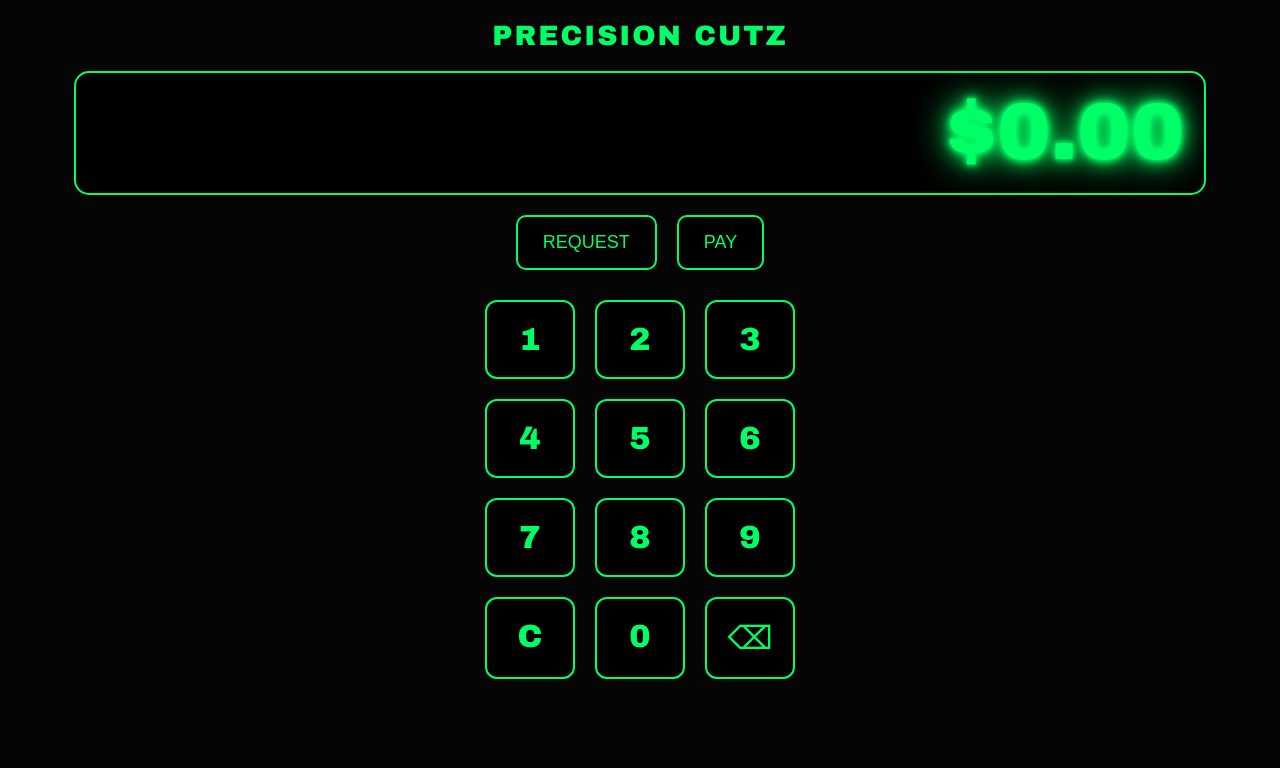
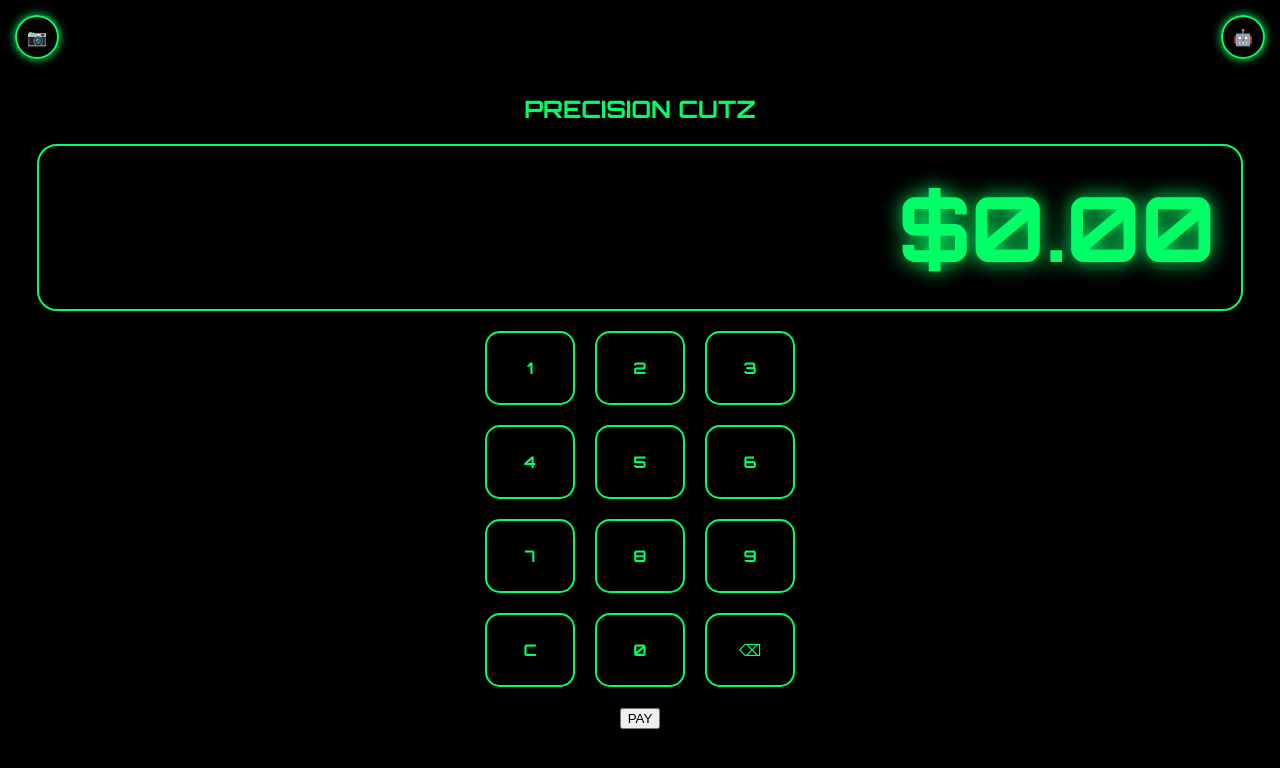
Before and after one commit to outtasight4l/precisioncutz-payments, a website: page index.html in a window 1280 px wide. Drawn offline with Linux system fonts and the light colour scheme.

Commit message:
Update index.html

```diff
--- a/index.html
+++ b/index.html
@@ -2,104 +2,85 @@
 <html>
 <head>
 <meta name="viewport" content="width=device-width, initial-scale=1.0">
-<title>Precision Cutz POS</title>
+
+<link rel="manifest" href="manifest.json">
+<meta name="theme-color" content="#00ff66">
+
+<link href="https://fonts.googleapis.com/css2?family=Orbitron:wght@700;900&display=swap" rel="stylesheet">
+
+<title>Precision Cutz Terminal</title>
 
 <style>
 body {
-  margin: 0;
-  background: #050505;
-  font-family: 'Arial Black', sans-serif;
-  color: #00ff66;
-  text-align: center;
+  margin:0;
+  background:#000;
+  font-family:'Orbitron',sans-serif;
+  color:#00ff66;
+  text-align:center;
 }
 
-/* TITLE */
-h1 {
-  margin-top: 20px;
-  font-size: 28px;
-  letter-spacing: 2px;
+/* TOP */
+.top-bar {
+  display:flex;
+  justify-content:space-between;
+  padding:15px;
 }
 
-/* DISPLAY BOX */
-#displayBox {
-  width: 85%;
-  margin: 20px auto;
-  padding: 20px;
-  border: 2px solid #00ff66;
-  border-radius: 15px;
-  background: black;
-  overflow: hidden;
+.icon {
+  border:2px solid #00ff66;
+  border-radius:50%;
+  padding:10px;
+  box-shadow:0 0 10px #00ff66;
 }
 
-/* PRICE TEXT */
-#display {
-  font-weight: 900;
-  text-align: right;
-  white-space: nowrap;
-  font-size: 80px;
-  line-height: 1;
-
-  /* GLOW EFFECT */
-  color: #00ff66;
-  text-shadow:
-    0 0 5px #00ff66,
-    0 0 10px #00ff66,
-    0 0 20px #00ff66,
-    0 0 40px #00ff66;
+/* DISPLAY */
+.display-box {
+  width:90%;
+  margin:20px auto;
+  padding:25px;
+  border:2px solid #00ff66;
+  border-radius:20px;
 }
 
-/* BUTTON ROW */
-.actions {
-  display: flex;
-  justify-content: center;
-  gap: 20px;
-  margin: 20px;
-}
-
-button {
-  background: black;
-  border: 2px solid #00ff66;
-  color: #00ff66;
-  padding: 15px 25px;
-  font-size: 18px;
-  border-radius: 10px;
+#display {
+  font-size:90px;
+  text-align:right;
+  white-space:nowrap;
+  text-shadow:0 0 20px #00ff66;
 }
 
 /* KEYPAD */
 .keypad {
-  display: grid;
-  grid-template-columns: repeat(3, 90px);
-  gap: 20px;
-  justify-content: center;
-  margin-top: 30px;
+  display:grid;
+  grid-template-columns:repeat(3,90px);
+  gap:20px;
+  justify-content:center;
 }
 
 .key {
-  font-size: 32px;
-  padding: 20px;
-  border: 2px solid #00ff66;
-  border-radius: 12px;
-  background: black;
+  padding:25px;
+  border:2px solid #00ff66;
+  border-radius:15px;
 }
 
-.key:active {
-  background: #00ff66;
-  color: black;
+/* QR SCANNER */
+#scanner {
+  display:none;
 }
 </style>
 </head>
 
 <body>
 
-<h1>PRECISION CUTZ</h1>
-
-<div id="displayBox">
-  <div id="display">$0.00</div>
+<div class="top-bar">
+  <div class="icon" onclick="openScanner()">📷</div>
+  <div class="icon" onclick="alert('AI Coming')">🤖</div>
 </div>
 
-<div class="actions">
-  <button onclick="requestMoney()">REQUEST</button>
-  <button onclick="pay()">PAY</button>
+<h2>PRECISION CUTZ</h2>
+
+<div class="display-box">
+  <div id="display">$0.00</div>
 </div>
 
 <div class="keypad">
@@ -117,78 +98,67 @@ button {
   <div class="key" onclick="backspace()">⌫</div>
 </div>
 
+<br>
+
+<button onclick="pay()">PAY</button>
+
+<!-- CAMERA -->
+<video id="scanner" width="100%" autoplay></video>
+
+<script src="https://unpkg.com/html5-qrcode"></script>
+
 <script>
 let amount = 0;
 
-/* AUTO FORMAT + AUTO RESIZE */
 function updateDisplay() {
-  let dollars = (amount / 100).toFixed(2);
-  let display = document.getElementById("display");
-  display.innerText = "$" + dollars;
-
-  autoResize();
+  document.getElementById("display").innerText =
+    "$" + (amount/100).toFixed(2);
 }
 
-/* DYNAMIC FONT SCALING */
-function autoResize() {
-  const display = document.getElementById("display");
-  const box = document.getElementById("displayBox");
-
-  let fontSize = 80;
-  display.style.fontSize = fontSize + "px";
-
-  while (display.scrollWidth > box.clientWidth - 20 && fontSize > 20) {
-    fontSize -= 2;
-    display.style.fontSize = fontSize + "px";
-  }
-}
-
-/* INPUT LOGIC (POS STYLE) */
-function press(num) {
-  amount = amount * 10 + num;
-
-  if (amount > 99999999999) amount = 99999999999;
-
+function press(n){
+  amount = amount*10 + n;
   updateDisplay();
 }
 
-/* CLEAR */
-function clearAll() {
+function clearAll(){
   amount = 0;
   updateDisplay();
 }
 
-/* BACKSPACE */
-function backspace() {
-  amount = Math.floor(amount / 10);
+function backspace(){
+  amount = Math.floor(amount/10);
   updateDisplay();
 }
 
-/* PAY */
-function pay() {
-  let value = (amount / 100).toFixed(2);
-
-  if (amount === 0) {
-    alert("Enter amount first");
-    return;
-  }
-
-  window.location.href = `https://cash.app/$cryptogang85/${value}`;
+function pay(){
+  let v = (amount/100).toFixed(2);
+  window.location.href = `https://cash.app/$cryptogang85/${v}`;
 }
 
-/* REQUEST */
-function requestMoney() {
-  let value = (amount / 100).toFixed(2);
+/* CAMERA QR SCANNER */
+function openScanner(){
+  document.getElementById("scanner").style.display = "block";
 
-  if (amount === 0) {
-    alert("Enter amount first");
-    return;
-  }
+  const scanner = new Html5Qrcode("scanner");
 
-  alert("Request sent for $" + value);
+  scanner.start(
+    { facingMode: "environment" },
+    {
+      fps: 10,
+      qrbox: 250
+    },
+    (decodedText) => {
+      alert("QR Scanned: " + decodedText);
+      scanner.stop();
+    }
+  );
 }
 
-/* INIT */
+/* SERVICE WORKER */
+if ('serviceWorker' in navigator) {
+  navigator.serviceWorker.register('service-worker.js');
+}
+
 updateDisplay();
 </script>
 
```
